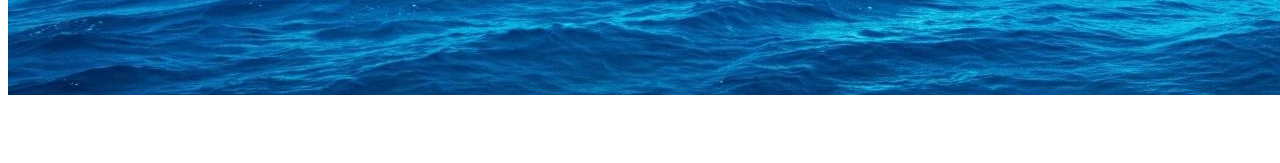
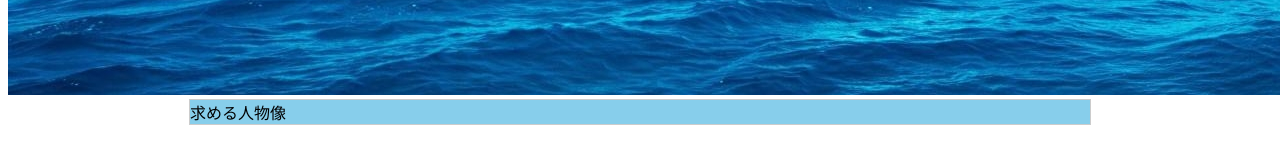
Before and after one commit to tcu-sdlab/toyota-ct-selab.github.io, a plain HTML site: page overview.html in a window 1280 px wide. Shown: the part 513-676 px from the top of the page. Drawn offline with Linux system fonts and the light colour scheme.

Commit message:
overview page

```diff
--- a/overview.html
+++ b/overview.html
@@ -9,6 +9,11 @@
     <img src="overview.jpg" class="image">
     <p>OVERVIEW</p>
 </div>
+<div class="overview">
+    <div class="list">
+        求める人物像
+    </div>
+</div>
 
 <body>
 
--- a/style-overview.css
+++ b/style-overview.css
@@ -13,3 +13,14 @@
     font-size: 70px;
 
 }
+
+.overview{
+    border: 1px solid #cccccc;
+    background-color: skyblue;
+    width: 900px;
+    margin: 0 auto;
+}
+
+.list{
+
+}
```
Also changed, not shown: content.html (added).
